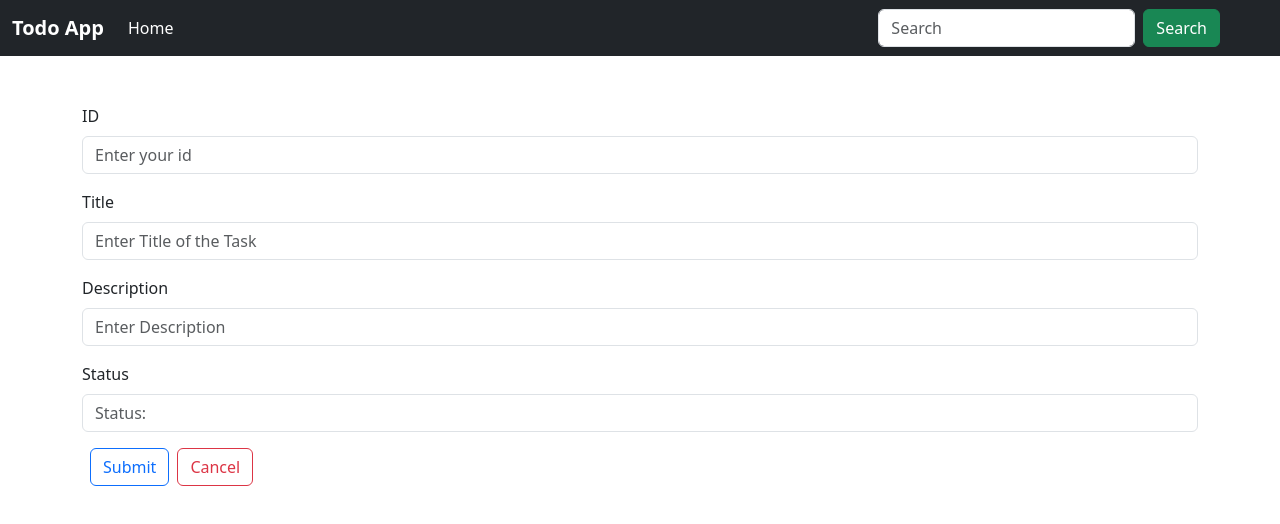
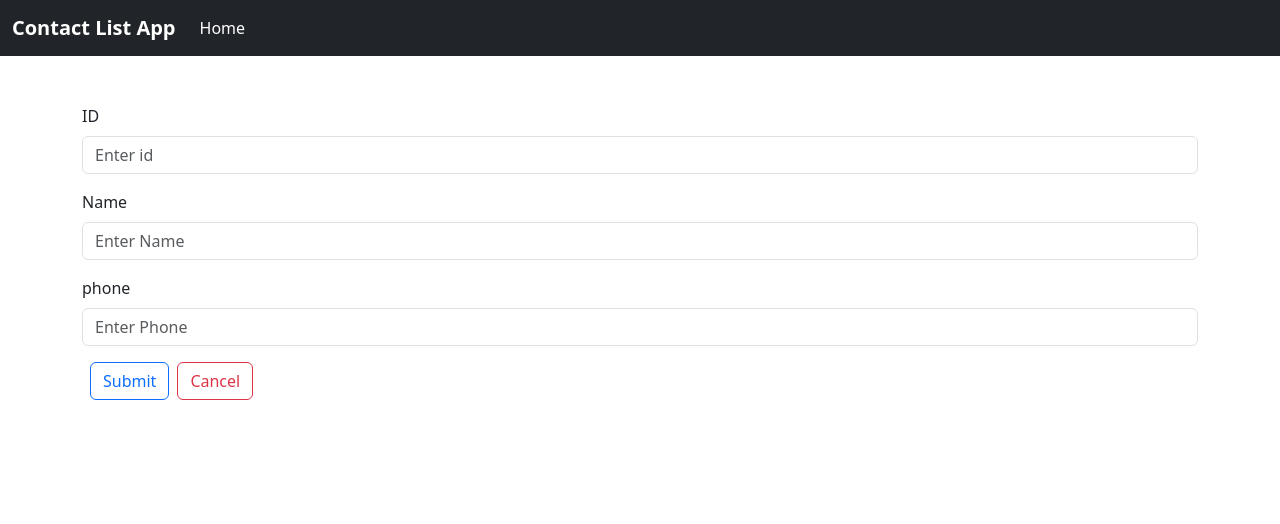
Before and after one commit to MohitDigi/todo-list---react, a React (Create React App) app: page /detail-form in a window 1280 px wide. Shown: the top 524 px of the page. Built offline with nearby package versions, Linux system fonts and the light colour scheme.

Commit message:
change to contact list

```diff
--- a/package.json
+++ b/package.json
@@ -1,5 +1,5 @@
 {
-  "name": "todo-list",
+  "name": "contact-list",
   "version": "0.1.0",
   "private": true,
   "dependencies": {
@@ -8,11 +8,8 @@
     "@testing-library/user-event": "^13.5.0",
     "antd": "^5.6.2",
     "axios": "^1.4.0",
-    "bootstrap": "^5.3.0",
-    "json-server": "^0.17.3",
     "react": "^18.2.0",
     "react-dom": "^18.2.0",
-    "react-icons": "^4.9.0",
     "react-router-dom": "^6.13.0",
     "react-scripts": "5.0.1",
     "semantic-ui-react": "^2.1.4",
--- a/public/index.html
+++ b/public/index.html
@@ -8,7 +8,7 @@
       content="Web site created using create-react-app"
     />
     <link href="https://cdn.jsdelivr.net/npm/bootstrap@5.3.0/dist/css/bootstrap.min.css" rel="stylesheet" integrity="sha384-9ndCyUaIbzAi2FUVXJi0CjmCapSmO7SnpJef0486qhLnuZ2cdeRhO02iuK6FUUVM" crossorigin="anonymous">
-    <title>To-Do List</title>
+    <title>Contact List</title>
   </head>
   <body>
     <div id="root">
--- a/src/component/CRUD/Update.js
+++ b/src/component/CRUD/Update.js
@@ -7,14 +7,13 @@ const Update = () => {
   const { id } = useParams();
   const [task, setTask] = useState({
     id: "",
-    title: "",
-    description: "",
-    status: "",
+    name: "",
+    phone: "",
   });
 
-  const { title, description, status } = task;
+  const { name, phone } = task;
   const loadTask = async () => {
-    const data = await axios.get(`http://localhost:3003/tasks/${id}`);
+    const data = await axios.get(`https://jsonplaceholder.typicode.com/users/${id}`);
     console.log("update", data.data);
     setTask(data.data);
   };
@@ -29,52 +28,40 @@ const Update = () => {
 
   const onSubmit = async (e) => {
     e.preventDefault();
-    await axios.put(`http://localhost:3003/tasks/${id}`, task);
+    await axios.put(`https://jsonplaceholder.typicode.com/users/${id}`, task);
     navigate("/");
   };
   return (
     <div className="container my-5">
 
         <div class="mb-3">
-          <label htmlFor="title" class="form-label">
-            Title
+          <label htmlFor="name" class="form-label">
+            Name
           </label>
           <input
             class="form-control"
             type="text"
-            name="title"
+            name="name"
             placeholder="Enter Title of the Task"
-            value={title}
+            value={name}
             onChange={onInputChange}
+            required
           />
         </div>
         <div class="mb-3">
-          <label htmlFor="description" class="form-label">
-          Description
+          <label htmlFor="phone" class="form-label">
+          Phone Number
           </label>
           <input
             class="form-control"
             type="text"
-            name="description"
-            placeholder="Enter Description"
-            value={description}
+            name="phone"
+            placeholder="Enter Phone Number"
+            value={phone}
             onChange={onInputChange}
+            required
           />
         </div>
-        <div class="mb-3">
-          <label htmlFor="description" class="form-label">
-          Status
-          </label>
-          <input
-            class="form-control"
-            type="text"
-            name="status"
-            placeholder="Status: "
-            value={status}
-            onChange={onInputChange}
-          />
-        </div>
-
         <button
           onClick={onSubmit}
           type="button"
@@ -82,7 +69,7 @@ const Update = () => {
         >
           Submit
         </button>
-        <button type="button" class="btn btn-outline-danger" href="/">
+        <button type="button" class="btn btn-outline-danger" onClick={() => navigate('/')}>
           Cancel
         </button>
     </div>
--- a/src/component/DetailForm.js
+++ b/src/component/DetailForm.js
@@ -1,18 +1,13 @@
-import styled from "styled-components";
-import { Button, Col } from "antd";
+import React, { useState } from "react";
+import { Link, useNavigate } from "react-router-dom";
 import axios from "axios";
-import React, { useState } from "react";
-import { useNavigate } from "react-router-dom";
-import { GiCancel } from "react-icons/gi";
-import { FaCheck } from "react-icons/fa";
 
 const DetailForm = () => {
   let navigate = useNavigate();
   const [task, setTask] = useState({
     id: "",
-    title: "",
-    description: "",
-    status: "",
+    name: "",
+    phone: "",
   });
 
   const { id, title, description, status } = task;
@@ -21,7 +16,7 @@ const DetailForm = () => {
   };
   const onSubmit = async (e) => {
     e.preventDefault();
-    await axios.post("http://localhost:3003/tasks", task);
+    await axios.post("https://jsonplaceholder.typicode.com/users", task);
     navigate("/");
   };
   return (
@@ -35,52 +30,38 @@ const DetailForm = () => {
             class="form-control"
             type="text"
             name="id"
-            placeholder="Enter your id"
+            placeholder="Enter id"
             value={id}
             onChange={onInputChange}
           />
         </div>
         <div class="mb-3">
           <label htmlFor="title" class="form-label">
-            Title
+            Name
           </label>
           <input
             class="form-control"
             type="text"
             name="title"
-            placeholder="Enter Title of the Task"
+            placeholder="Enter Name"
             value={title}
             onChange={onInputChange}
           />
         </div>
 
         <div class="mb-3">
-          <label htmlFor="description" class="form-label">
-            Description
+          <label htmlFor="phone" class="form-label">
+            phone
           </label>
           <input
             class="form-control"
             type="text"
-            name="description"
-            placeholder="Enter Description"
+            name="phone"
+            placeholder="Enter Phone"
             value={description}
             onChange={onInputChange}
           />
         </div>
-        <div class="mb-3">
-          <label htmlFor="status" class="form-label">
-            Status
-          </label>
-          <input
-            class="form-control"
-            type="text"
-            name="status"
-            placeholder="Status: "
-            value={status}
-            onChange={onInputChange}
-          />
-        </div>
-
         <button
           onClick={onSubmit}
           type="button"
@@ -88,9 +69,11 @@ const DetailForm = () => {
         >
           Submit
         </button>
-        <button type="button" class="btn btn-outline-danger" href="/">
+        <Link to='/'>
+        <button type="button" class="btn btn-outline-danger">
           Cancel
         </button>
+          </Link>
       </div>
     </>
   );
--- a/src/component/DisplayItem.js
+++ b/src/component/DisplayItem.js
@@ -1,9 +1,49 @@
 import React, { useEffect, useState } from "react";
 import { Link } from "react-router-dom";
 import axios from "axios";
+import { Table } from "antd";
 
 const DisplayItem = () => {
   const [task, setTask] = useState([]);
+  const columns = [
+    {
+      title: 'id',
+      dataIndex: 'id',
+      key: 'id',
+    },
+    {
+      title: 'Name',
+      dataIndex: 'name',
+      key: 'name',
+    },
+    {
+      title: 'Phone',
+      dataIndex: 'phone',
+      key: 'phone',
+    },
+    {
+      title: 'Action',
+      render: (_, record) => {
+        return(
+          <><Link to={`/update/${record.id}`}>
+          <button
+            type="button"
+            className="btn btn-outline-primary"
+          >
+            Update
+          </button>
+        </Link>
+        <button
+          type="button"
+          class="btn btn-outline-danger mx-2"
+          onClick={() => deleteTask(record.id)}
+        >
+          Delete
+        </button></>
+        )
+      }
+    }
+  ];
 
   useEffect(() => {
     loadTask();
@@ -11,9 +51,9 @@ const DisplayItem = () => {
 
   const loadTask = async () => {
     const result = await axios
-      .get("http://localhost:3003/tasks")
+      .get("https://jsonplaceholder.typicode.com/users")
       .then((res) => {
-        setTask(res.data.reverse());
+        setTask(res.data);
         console.log(res.data);
       })
       .catch((err) => {
@@ -22,57 +62,18 @@ const DisplayItem = () => {
     console.log(result);
   };
   const deleteTask = async (id) => {
-    await axios.delete(`http://localhost:3003/tasks/${id}`);
+    await axios.delete(`https://jsonplaceholder.typicode.com/users/${id}`);
     loadTask();
   };
   return (
     <>
-      {task.map((task, index) => {
-        return (
-          <div key={task.id} className="container my-3">
-            <div className="accordion" id={`accordionExample-${index}`}>
-              <div className="accordion-item">
-                <h2 className="accordion-header">
-                  <button
-                    className="accordion-button"
-                    type="button"
-                    data-bs-toggle="collapse"
-                    data-bs-target={`#collapseOne-${index}`}
-                    aria-expanded="false"
-                    aria-controls={`collapseOne-${index}`}
-                  >
-                    {task.title}
-                  </button>
-                </h2>
-                <div
-                  id={`collapseOne-${index}`}
-                  className="accordion-collapse collapse "
-                  data-bs-parent={`#accordionExample-${index}`}
-                >
-                  <div className="accordion-body">{task.description}</div>
-                  <div
-                    class=" my-2 mx-2"
 
-                  >
-                    <Link to={`/update/${task.id}`}>
-                      <button type="button" className="btn btn-outline-primary">
-                        Update
-                      </button>
-                    </Link>
-                    <button
-                      type="button"
-                      class="btn btn-outline-danger mx-2"
-                      onClick={() => deleteTask(task.id)}
-                    >
-                      Delete
-                    </button>
-                  </div>
-                </div>
-              </div>
-            </div>
-          </div>
-        );
-      })}
+        {task.length ?
+          <Table rowKey={task.id} dataSource={task} columns={columns} size="medium" />
+        :
+          <>Loading</>
+        }
+
     </>
   );
 };
--- a/src/component/Home.js
+++ b/src/component/Home.js
@@ -8,7 +8,7 @@ const Home = () => {
       <div className="container my-3 ">
         <NavLink to="/detail-form">
           <button type="button" className="btn btn-primary">
-            Add Task
+            Add Contact
           </button>
         </NavLink>
         <DisplayItem />
--- a/src/component/Navbar.js
+++ b/src/component/Navbar.js
@@ -1,13 +1,17 @@
-import React from "react";
+import React, { useState } from "react";
 import { NavLink } from "react-router-dom";
 
 const Navbar = () => {
+  // const [value, setValue] = useState("");
+  // const handleSearch = (e) => {
+  //   setValue(e.target.value);
+  // };
   return (
     <>
       <nav className="navbar navbar-expand-lg navbar-dark bg-dark ">
         <div className="container-fluid">
           <NavLink className="navbar-brand" to="/">
-            <strong>Todo App</strong>
+            <strong>Contact List App</strong>
           </NavLink>
           <button
             className="navbar-toggler"
@@ -28,17 +32,6 @@ const Navbar = () => {
                 </NavLink>
               </li>
             </ul>
-            <form className="d-flex mx-5" role="search">
-              <input
-                className="form-control me-2"
-                type="search"
-                placeholder="Search"
-                aria-label="Search"
-              />
-              <button className="btn btn-success" type="submit">
-                Search
-              </button>
-            </form>
           </div>
         </div>
       </nav>
```
Also changed, not shown: src/component/CRUD/Delete.js (deleted, +0 -11 lines), 1 other file (tests, documents, lock files or other folders).
